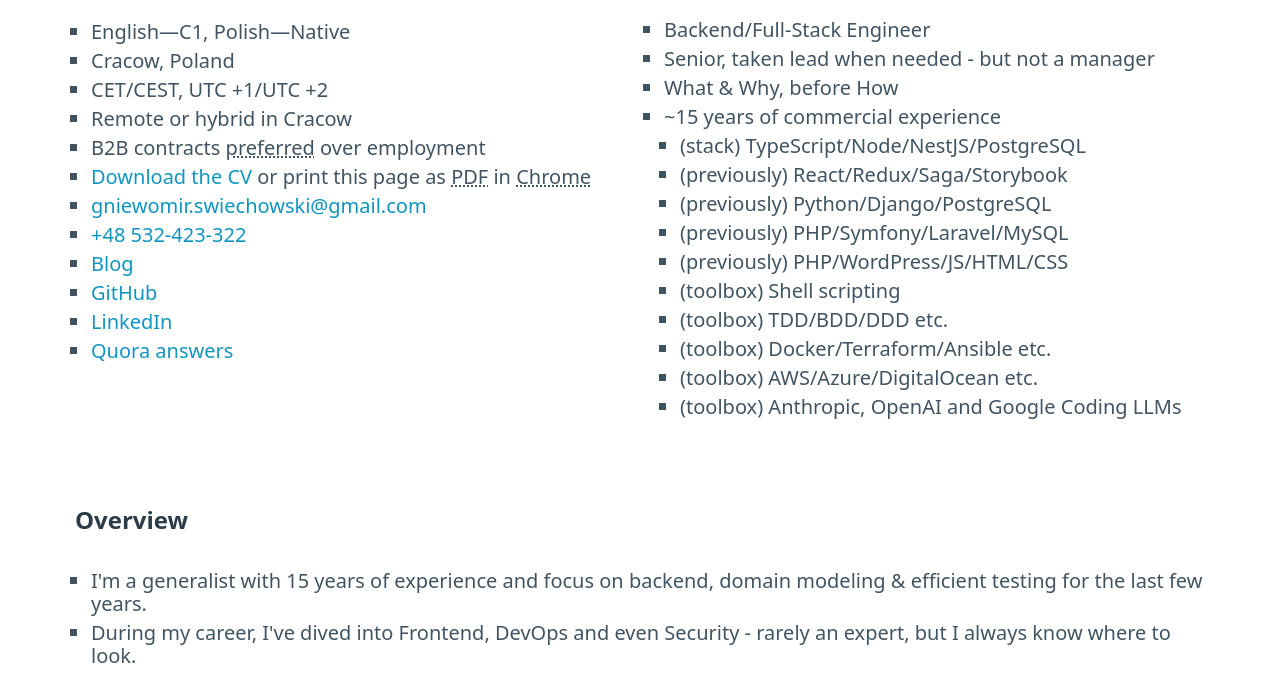
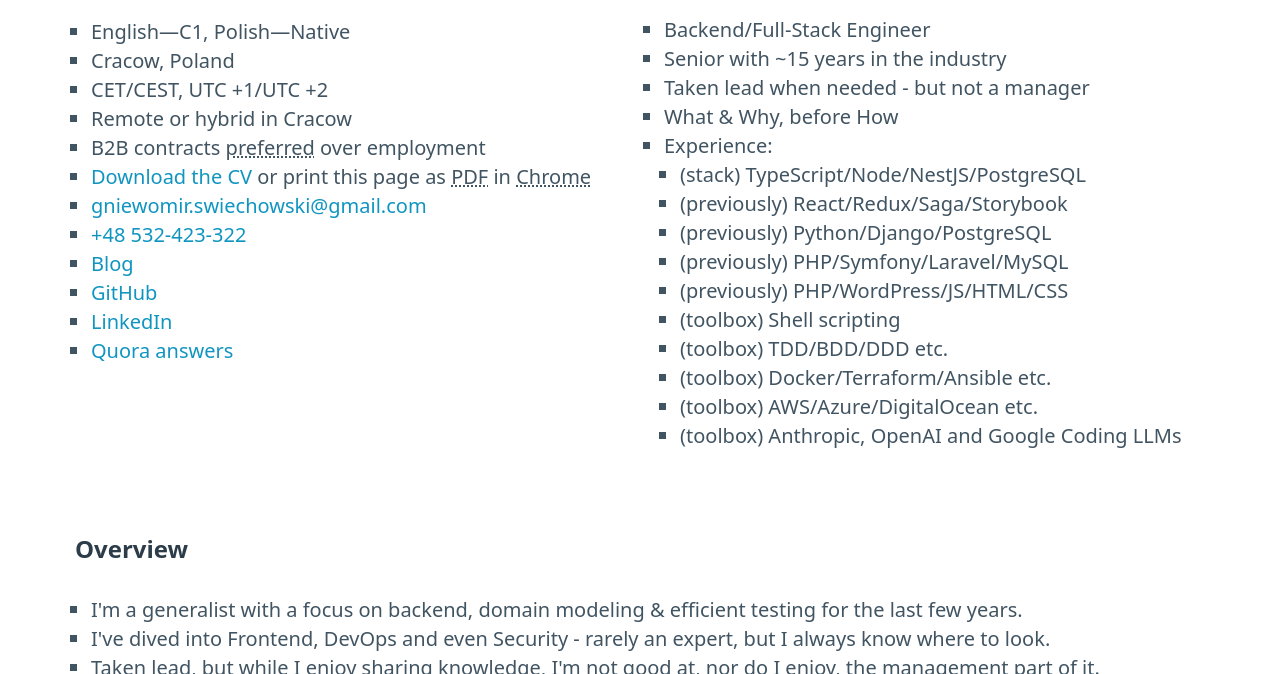
Before and after one commit to gniewomir/gniewomir.github.io, a website built with Parcel: page index.html in a window 1280 px wide. Shown: the part 126-800 px from the top of the page. Built offline with nearby package versions, Linux system fonts and the light colour scheme.

Commit message:
update 18.02.2026

```diff
--- a/index.html
+++ b/index.html
@@ -57,9 +57,10 @@
         <h1>Executive Summary</h1>
         <ul>
           <li>Backend/Full-Stack Engineer</li>
-          <li>Senior, taken lead when needed - but not a manager</li>
+          <li>Senior with ~15 years in the industry</li>
+          <li>Taken lead when needed - but not a manager</li>
           <li>What & Why, before How</li>
-          <li>~15 years of commercial experience
+          <li>Experience:
             <ul>
               <li>(stack) TypeScript/Node/NestJS/PostgreSQL</li>
               <li>(previously) React/Redux/Saga/Storybook</li>
@@ -80,9 +81,9 @@
   <section>
     <h3>Overview</h3>
     <ul>
-      <li>I'm a generalist with 15 years of experience and focus on backend, domain modeling & efficient testing for the last few years.</li>
-      <li>During my career, I've dived into Frontend, DevOps and even Security - rarely an expert, but I always know where to look.</li>
-      <li>Taken lead if needed, but while I enjoy sharing knowledge, I'm not good at, nor do I enjoy, the management part of it.</li>
+      <li>I'm a generalist with a focus on backend, domain modeling & efficient testing for the last few years.</li>
+      <li>I've dived into Frontend, DevOps and even Security - rarely an expert, but I always know where to look.</li>
+      <li>Taken lead, but while I enjoy sharing knowledge, I'm not good at, nor do I enjoy, the management part of it.</li>
       <li>Worked mostly in agile teams using different interpretations of Scrum or rarely as a one-man fire-fighting team.</li>
       <li>I'm used to working in international teams and English-only communication.</li>
     </ul>
@@ -104,9 +105,10 @@
   <section>
     <h3>Who am I as a person</h3>
     <ul>
-      <li>I believe in Paul Saffo's <a href="https://halfbanana.medium.com/strong-opinions-weakly-held-a-paradox-unpacked-6201fffe797e">"Strong Opinions, Weakly Held"</a> mental framework — to my brain, sticking to it comes naturally.</li>
+      <li>I believe in Paul Saffo's <a href="https://halfbanana.medium.com/strong-opinions-weakly-held-a-paradox-unpacked-6201fffe797e">"Strong Opinions, Weakly Held"</a> mental framework — to my brain, it comes naturally.</li>
       <li>Bottom-up thinker - I tend to gather facts, find patterns, then plan & act. Skipping the first two is the root of all evil.</li>
       <li>I tend to overexplain - I consider laying all the facts before making commitments a courtesy.</li>
+      <li>I'm invested heavily in capital markets, so this is a domain I would happily explore more of.</li>
       <li>I systematically build a library of reportage published by "Czarne" and sci-fi from the 80s.</li>
       <li>I lift heavy. Gym is the best stress management tool I've ever tried.</li>
     </ul>
```
